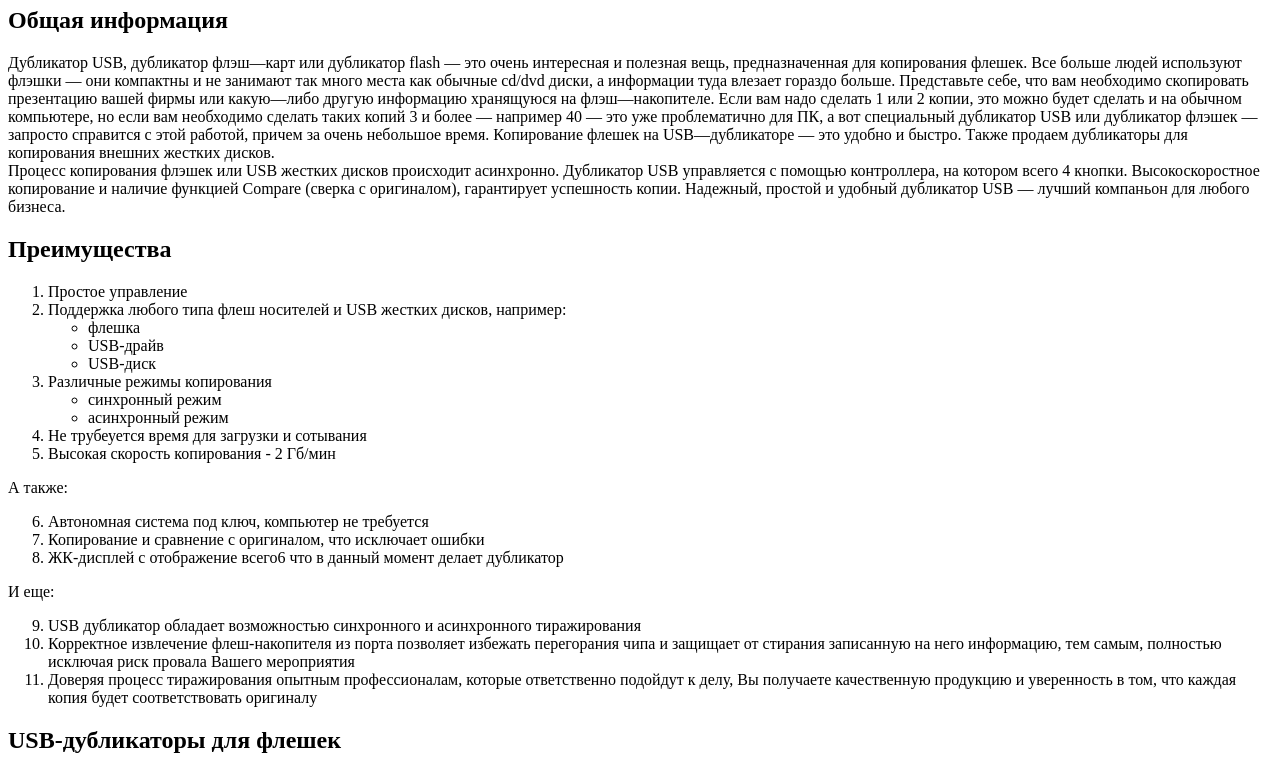
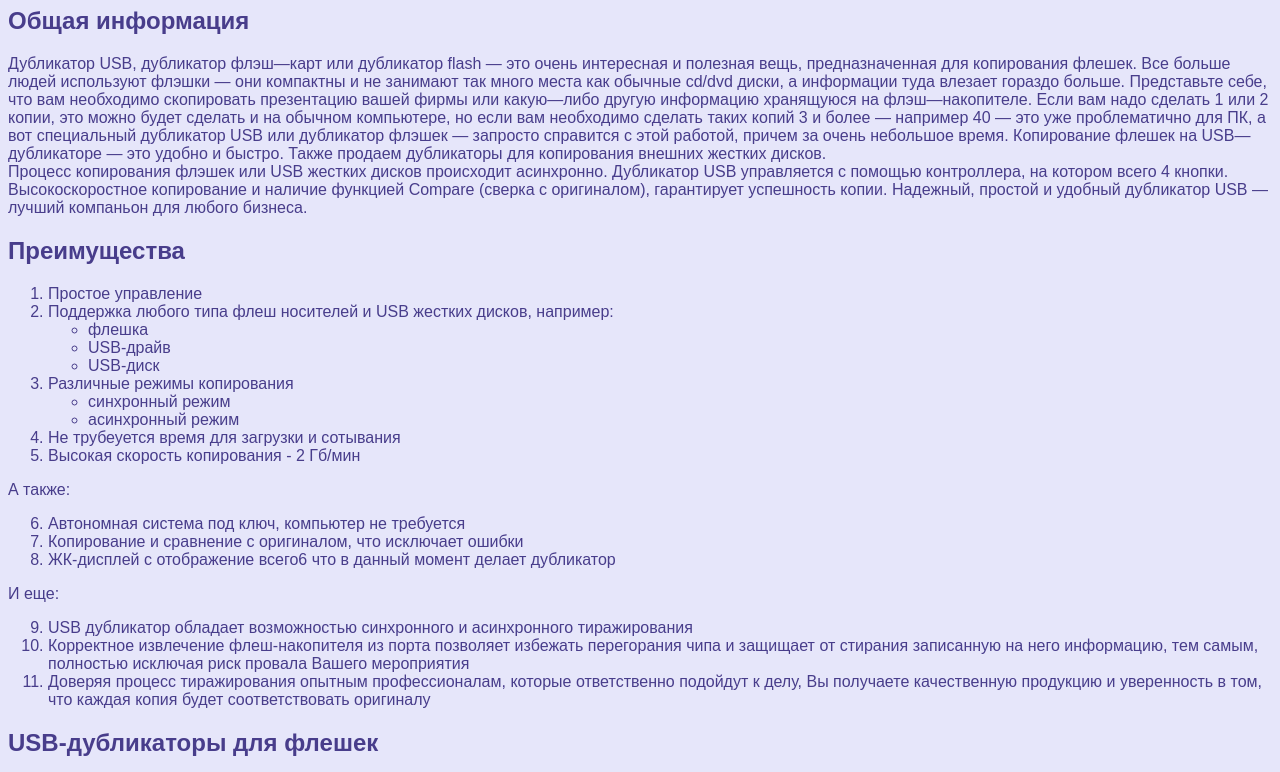
Before and after one commit to makkarinna/gazirovka_web_lab, a plain HTML site: page lab2.html in a window 1280 px wide. Shown: the part 109-881 px from the top of the page. Drawn offline with Linux system fonts and the light colour scheme.

Commit message:
Стили body

```diff
--- a/lab2.html
+++ b/lab2.html
@@ -5,7 +5,7 @@
         <title>Махмад Карина Абдуловна. Лабораторная 2</title>
     </head>
 
-    <body>
+    <body style="background-color: lavender; color: darkslateblue; font-family: Arial;">
         <header>
             НГТУ, ФБ, Лабораторная работа 2
             <hr>
```
